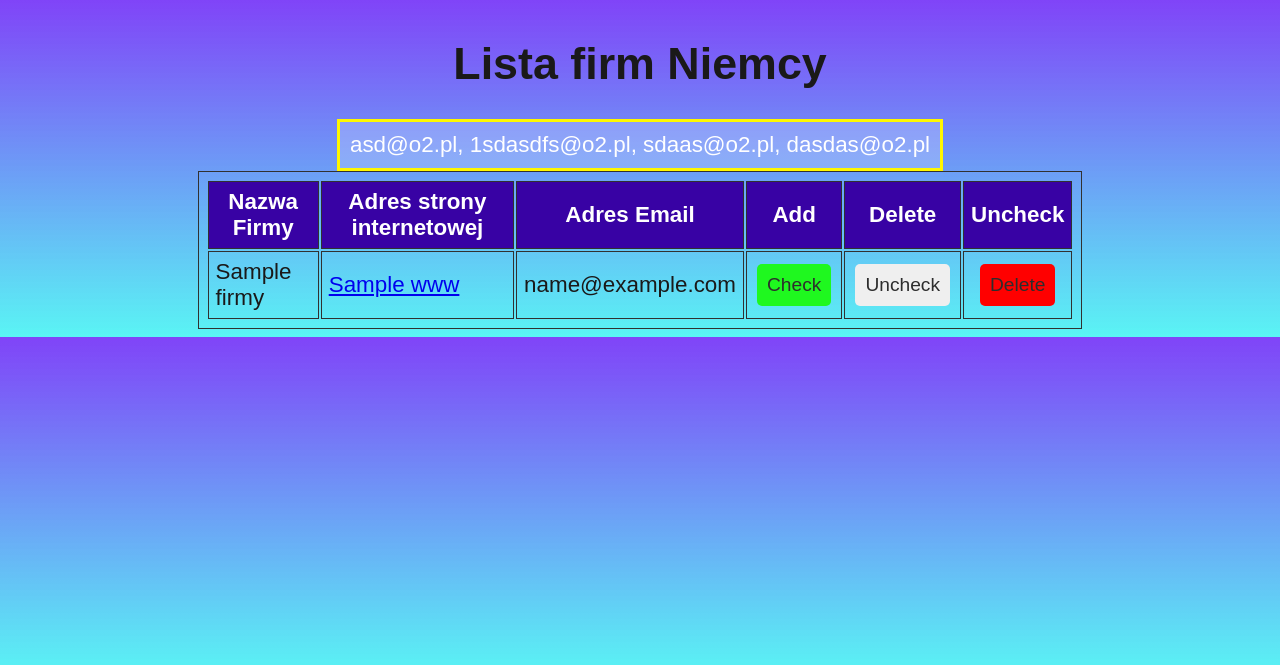
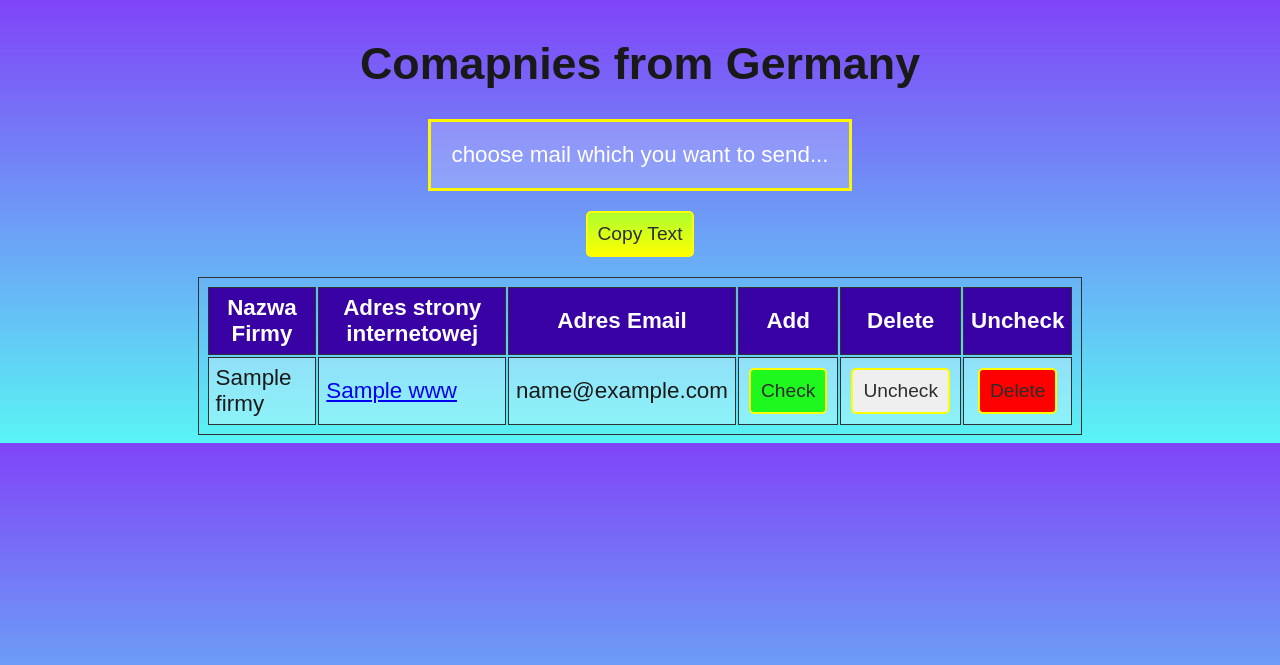
Before and after one commit to mariusz1802/company-listy, a Node project: template views/index.ejs in a window 1280 px wide. Shown: the top 665 px of the page. Run offline with Node 20 templates, Linux system fonts and the light colour scheme; the template is opened without the code that fills it: most values are stand-ins (such as "Sample title", 1, 10 or a date in 2020); some libraries are stand-ins or nearby versions.

Commit message:
Handle check uncheck and delete button and some addons

```diff
--- a/app.js
+++ b/app.js
@@ -8,6 +8,8 @@ let mongoose = require("mongoose");
 //mongoose
 
 app.set("view engine", "ejs");
+
+app.use(express.static(path.join(__dirname, "client")));
 
 //odczytaj dane z data.txt
 const dane = fs.readFileSync("./data.txt", "utf8");
--- /dev/null
+++ b/client/js/frontend.js
@@ -0,0 +1,51 @@
+const deleteBtn = document.querySelectorAll("#deleteBtn");
+const checkBtn = document.querySelectorAll("#checkBtn");
+const unCheckBtn = document.querySelectorAll("#unCheckBtn");
+
+const mailList = document.querySelector(".mailList");
+const companyEmail = document.querySelectorAll(".companyEmail");
+
+let mailArr = [];
+
+deleteBtn.forEach((el) => {
+  el.addEventListener("click", (e) => {
+    let td = e.target.parentNode;
+    let tr = td.parentNode;
+    tr.parentNode.removeChild(tr);
+  });
+});
+
+checkBtn.forEach((el) => {
+  el.addEventListener("click", (e) => {
+    let td = e.target.parentNode;
+    let tr = td.parentNode;
+    const email = tr.childNodes[5].textContent;
+    tr.classList.add("green");
+    mailArr.push(email);
+    mailList.innerHTML = mailArr;
+  });
+});
+
+unCheckBtn.forEach((el) => {
+  el.addEventListener("click", (e) => {
+    let td = e.target.parentNode;
+    let tr = td.parentNode;
+    tr.classList.remove("green");
+  });
+});
+
+const selectAndCopyBtn = document.querySelector("#selectBtn");
+
+selectAndCopyBtn.addEventListener("click", triggerCopy);
+
+function triggerCopy() {
+  const storage = document.createElement("textarea");
+  const element = document.querySelector(".mailList");
+  storage.value = element.innerHTML;
+  element.appendChild(storage);
+
+  storage.select();
+  storage.setSelectionRange(0, 99999);
+  document.execCommand("copy");
+  element.removeChild(storage);
+}
--- a/public/stylesheets/styles.css
+++ b/public/stylesheets/styles.css
@@ -36,6 +36,9 @@ th {
   background: #3802a4;
   color: white;
 }
+tbody {
+  background: rgba(255, 253, 253, 0.3);
+}
 input:checked {
   outline: 2px solid deeppink;
 }
@@ -48,6 +51,7 @@ button {
   transition: 0.3s;
   font-size: 1.2rem;
   color: rgb(45, 45, 45);
+  border: 2px solid yellow;
 }
 
 button:hover {
@@ -59,7 +63,7 @@ button:hover {
 }
 
 #checkBtn:hover {
-  background: green;
+  background: rgb(95, 255, 95);
 }
 
 #deleteBtn {
@@ -67,7 +71,11 @@ button:hover {
 }
 
 #deleteBtn:hover {
-  background: rgb(172, 0, 0);
+  background: rgb(255, 83, 83);
+}
+
+#uncheckBtn:hover {
+  background: whitesmoke;
 }
 .buttonCell {
   text-align: center;
@@ -77,6 +85,22 @@ button:hover {
 .mailList {
   color: white;
   border: 3px solid rgb(255, 247, 0);
-  padding: 10px;
+  padding: 20px;
   background: rgba(255, 255, 255, 0.2);
+  max-width: 60%;
 }
+
+.green {
+  background-color: rgba(0, 252, 8, 0.4);
+  color: white;
+  transform: 0.2s;
+}
+
+#selectBtn {
+  background: linear-gradient(greenyellow, yellow);
+  margin: 20px;
+}
+
+#selectBtn:active {
+  transform: translateY(5px);
+}
--- a/views/index.ejs
+++ b/views/index.ejs
@@ -8,10 +8,9 @@
     <title>Agency List DB</title>
   </head>
   <body>
-    <h1>Lista firm Niemcy</h1>
-    <div class="mailList">
-      asd@o2.pl, 1sdasdfs@o2.pl, sdaas@o2.pl, dasdas@o2.pl
-    </div>
+    <h1>Comapnies from Germany</h1>
+    <div class="mailList">choose mail which you want to send...</div>
+    <button id="selectBtn">Copy Text</button>
 
     <table>
       <thead>
@@ -31,13 +30,15 @@
           <td>
             <%- `<a href="${company.www}" target="blank">${company.www}</a>` %>
           </td>
-          <td><%- company.email %></td>
+          <td class="companyEmail"><%- company.email %></td>
           <td class="buttonCell"><button id="checkBtn">Check</button></td>
-          <td class="buttonCell"><button id="uncheckBtn">Uncheck</button></td>
+          <td class="buttonCell"><button id="unCheckBtn">Uncheck</button></td>
           <td class="buttonCell"><button id="deleteBtn">Delete</button></td>
         </tr>
         <%}); %>
       </tbody>
     </table>
+
+    <script type="text/javascript" src="/js/frontend.js"></script>
   </body>
 </html>
```
